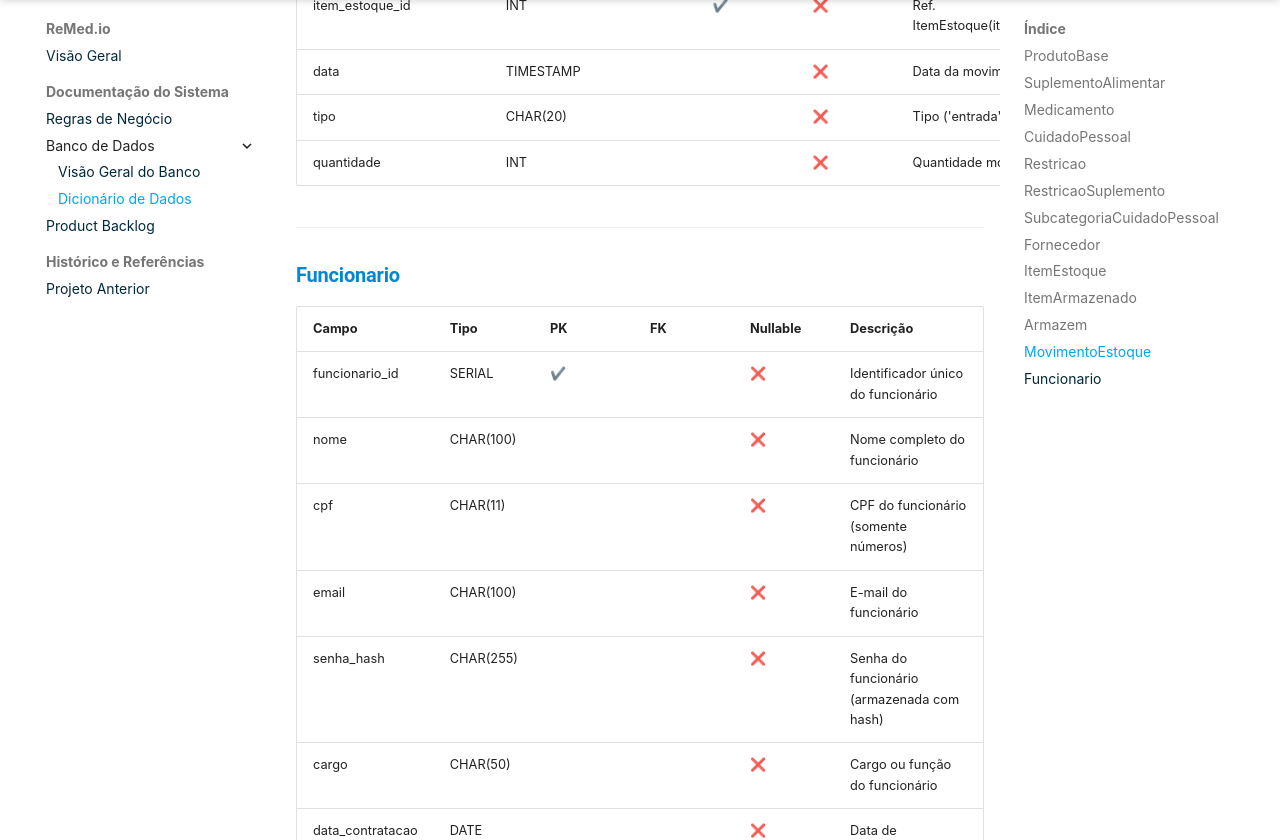
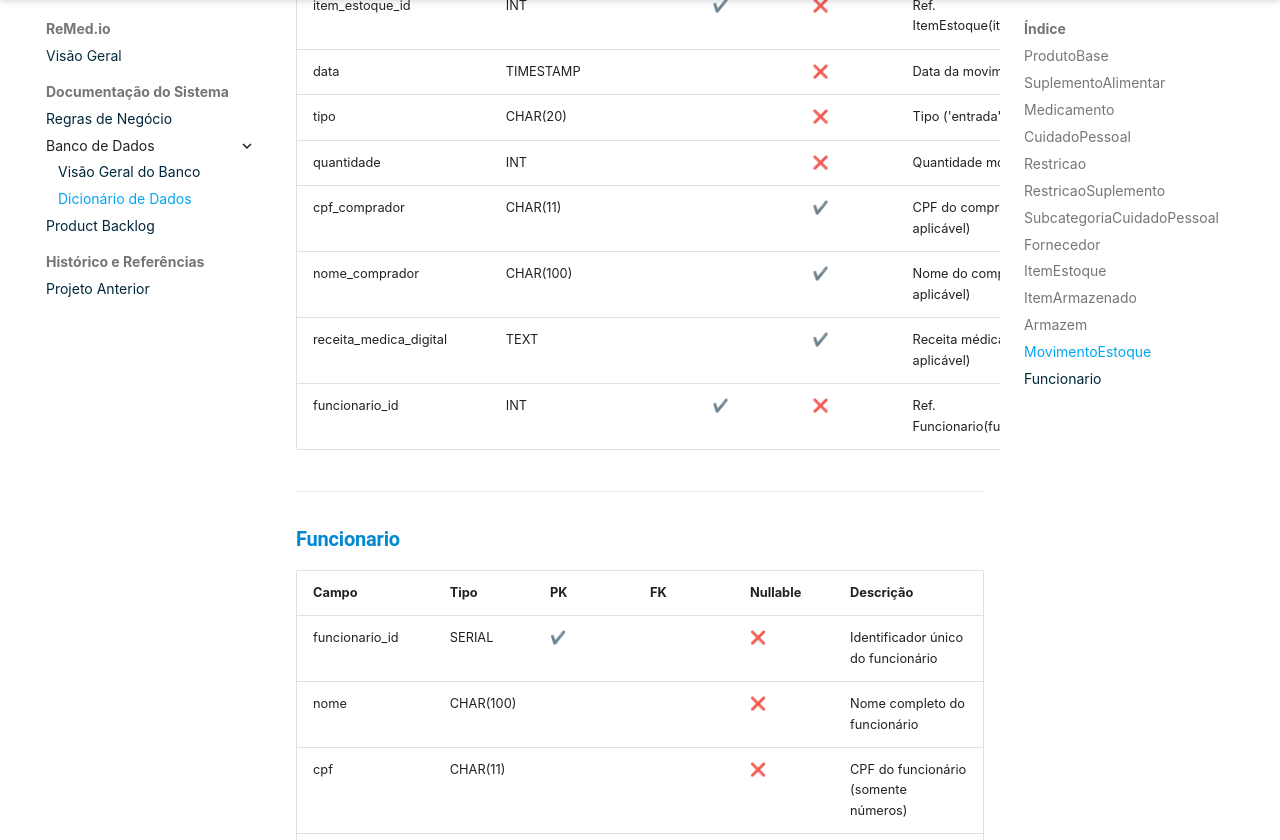
Before and after one commit to remed-io/Docs, an MkDocs documentation site: the page built from docs/documentacao-sistema/banco-de-dados/dicionario.md, in a window 1280 px wide and 900 px high, scrolled down 4669 px, cut to the strip 60-900 px from the top of the window. Built offline with MkDocs 1.6.1 and Material for MkDocs 9.7.7, drawn with Linux system fonts in a browser that asks for light colours; some web fonts are replaced.

```diff
--- a/docs/documentacao-sistema/banco-de-dados/dicionario.md
+++ b/docs/documentacao-sistema/banco-de-dados/dicionario.md
@@ -122,6 +122,10 @@
 | data                   | TIMESTAMP    |    |    | ❌       | Data da movimentação                           |
 | tipo                   | CHAR(20)     |    |    | ❌       | Tipo ('entrada' ou 'saida')                    |
 | quantidade             | INT          |    |    | ❌       | Quantidade movimentada                         |
+| cpf_comprador         | CHAR(11)     |    |    | ✔️       | CPF do comprador (se aplicável)                |
+| nome_comprador        | CHAR(100)    |    |    | ✔️       | Nome do comprador (se aplicável)               |
+| receita_medica_digital| TEXT         |    |    | ✔️       | Receita médica digital (se aplicável)          |
+| funcionario_id        | INT          |    | ✔️ | ❌       | Ref. Funcionario(funcionario_id)               |
 
 ---
 
```
Also changed, not shown: docs/index.md (+1 -1 lines), docs/assets/diagrama-novo.png, docs/assets/remedio-db.png, site/index.html, site/search/search_index.json, 1 other file.
